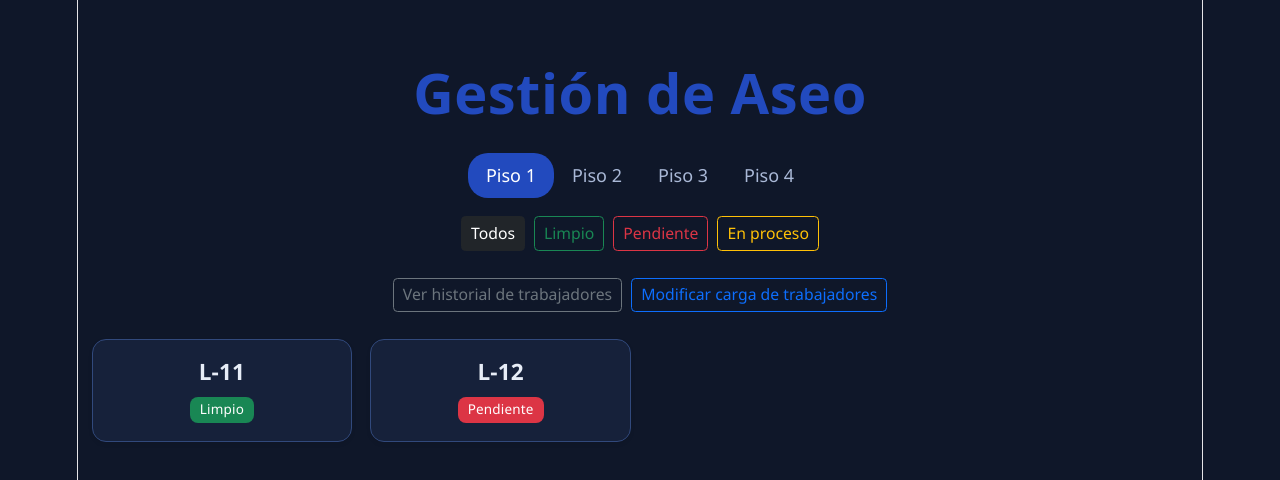
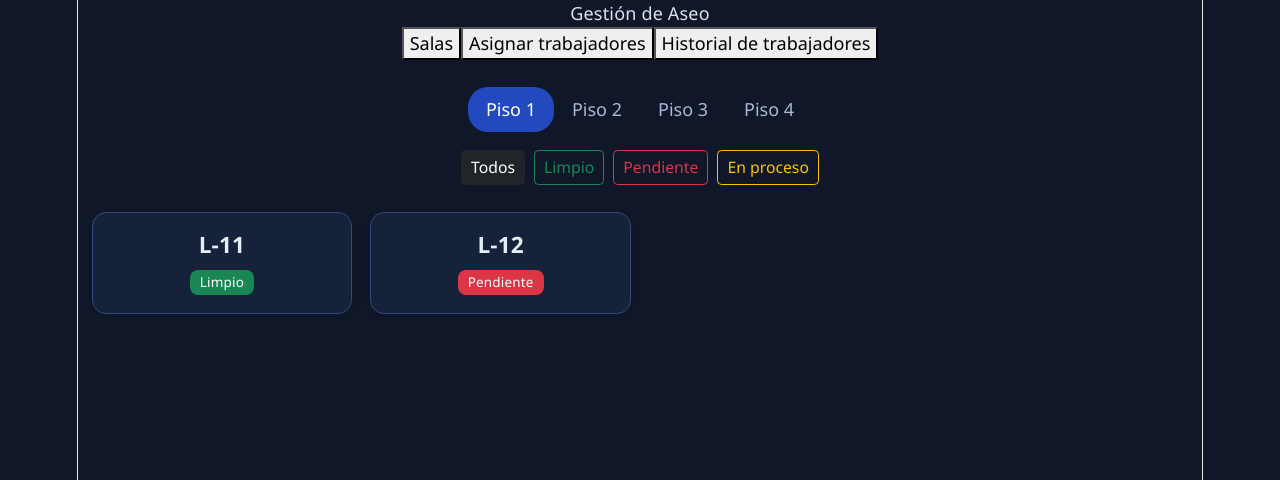
Before and after one commit to benjaminanv/Gestion_Aseo, a React (Vite) app: page / in a window 1280 px wide. Shown: the top 480 px of the page. Built offline with nearby package versions, Linux system fonts and the light colour scheme.

Commit message:
Actualizacion de ListaSalas.jsx con props sidebar

```diff
--- a/src/components/ListaSalas.jsx
+++ b/src/components/ListaSalas.jsx
@@ -7,7 +7,7 @@ import HistorialTrabajadores from './HistorialTrabajadores'
 import { colorEstado, nombreEstado } from '../utils'
 import { Trabajador } from '../data/trabajador'
 import AsignarTrabajadores from './AsignarTrabajadores'
-
+import Sidebar from './Sidebar'
 
 function formatearFechaHoraActual() {
   const ahora = new Date()
@@ -103,9 +103,10 @@ function ListaSalas() {
     .filter((sala) => estadoActivo === 'todos' || sala.estado === estadoActivo)
 
     return (
-    <div className="container py-4">
-      <h1 className="mb-4 text-center app-title">Gestión de Aseo</h1>
+      <div className="app-layout">
+        <Sidebar vistaActiva={vistaActiva} onCambiarVista={setVistaActiva} />
 
+        <main className="app-main container py-4">
           {cargando && (
             <p className="text-center text-muted">Cargando salas...</p>
           )}
@@ -155,21 +156,6 @@ function ListaSalas() {
                   </button>
                 </div>
               )}
-
-      <div className="text-center mb-4 d-flex justify-content-center gap-2">
-       <button
-         className="btn btn-outline-secondary btn-sm"
-           onClick={() => setVistaActiva(vistaActiva === 'trabajadores' ? 'salas' : 'trabajadores')}
-           >
-           {vistaActiva === 'trabajadores' ? 'Volver a salas' : 'Ver historial de trabajadores'}
-          </button>
-              <button
-         className="btn btn-outline-primary btn-sm"
-              onClick={() => setVistaActiva(vistaActiva === 'asignar' ? 'salas' : 'asignar')}
-               >
-    {vistaActiva === 'asignar' ? 'Volver a salas' : 'Modificar carga de trabajadores'}
-               </button>
-</div>
 
               {vistaActiva === 'salas' && (
                 <>
@@ -286,6 +272,7 @@ function ListaSalas() {
               )}
             </>
           )}
+        </main>
       </div>
     )
 }
```
Lines whose indentation alone changed are shown as unchanged.
